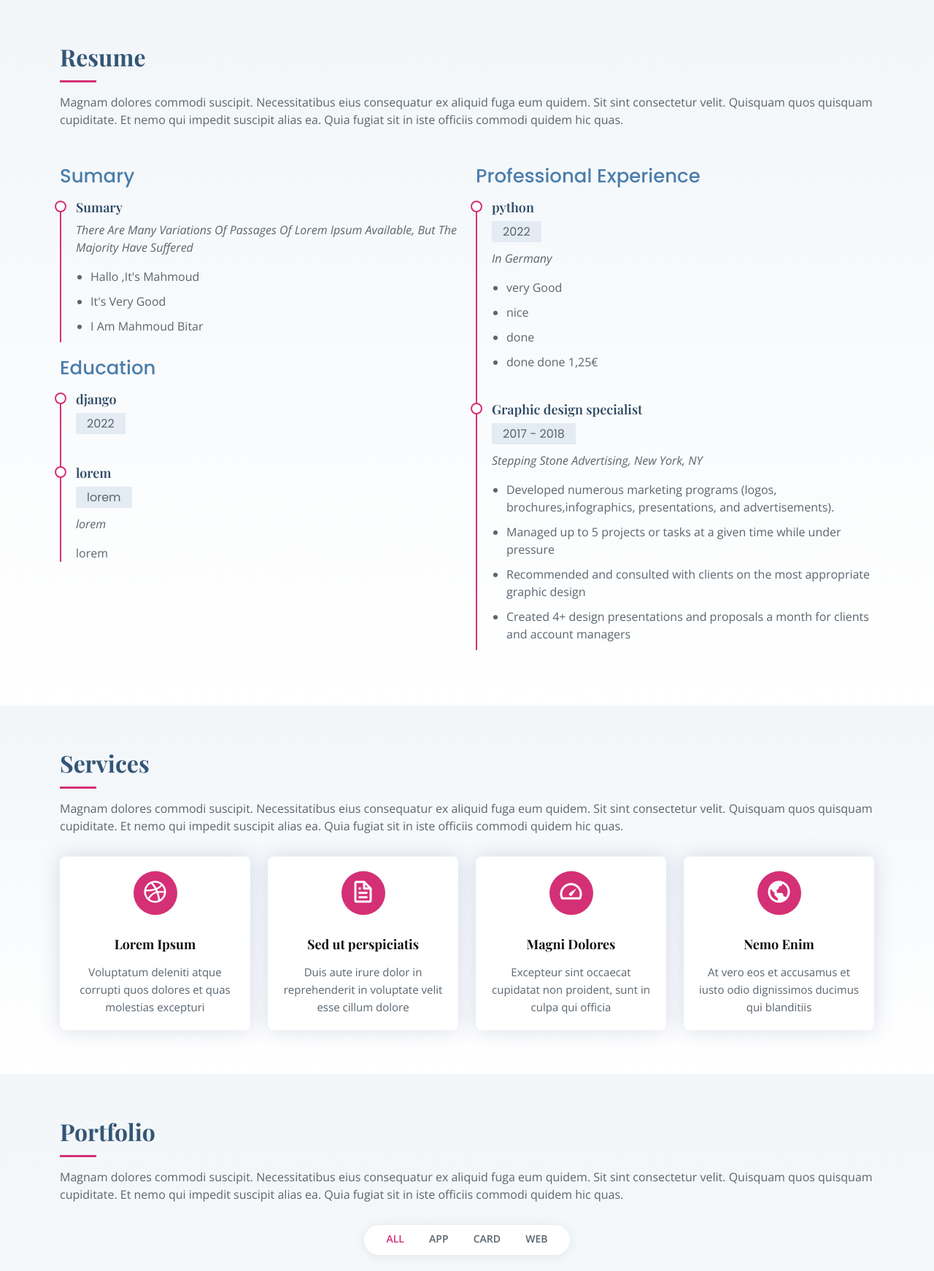
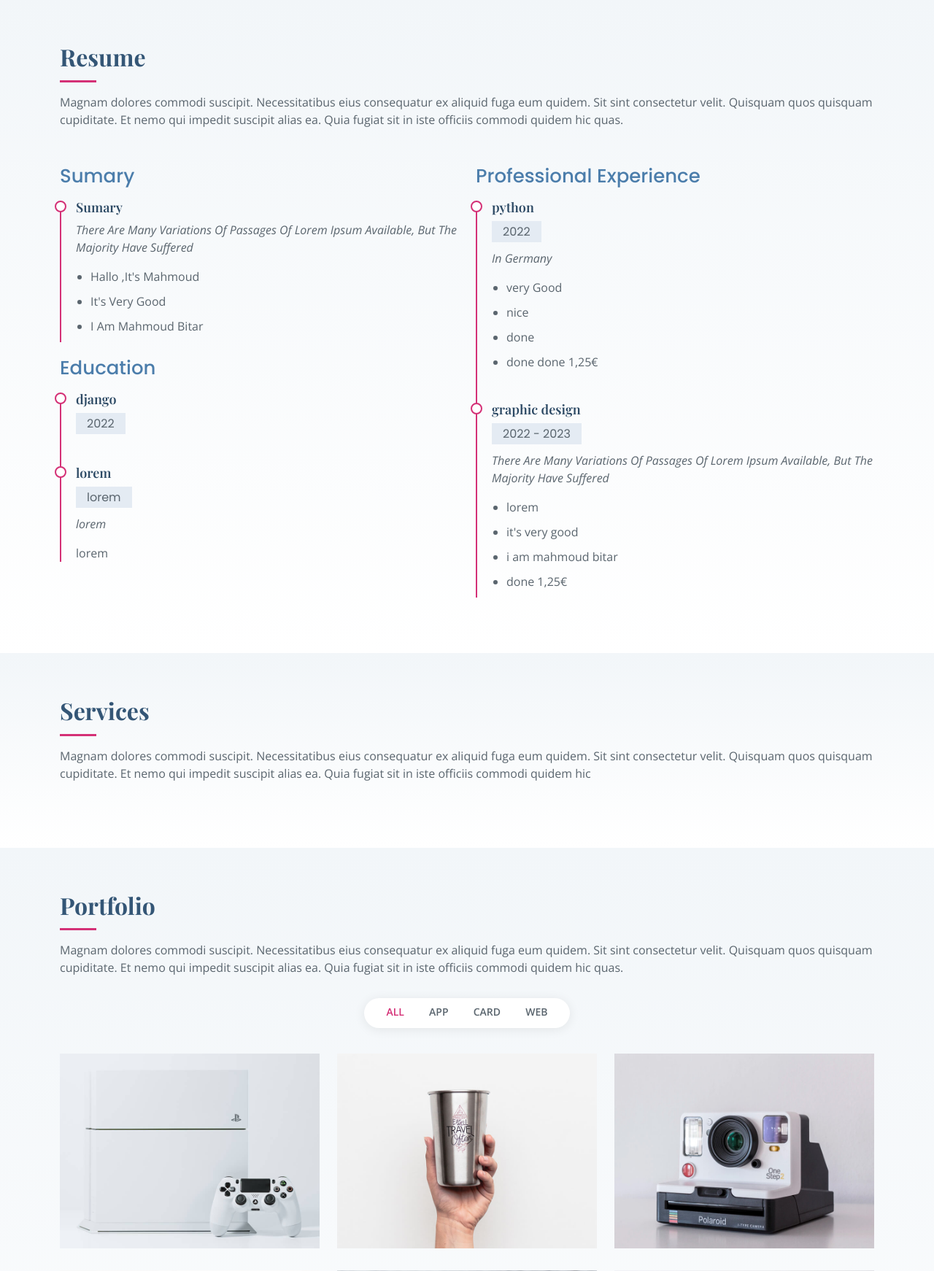
Before and after one commit to mahmoudbitar02/Mahmoud-website, a Django app: page / in a window 1280 px wide. Shown: the part 1630-3372 px from the top of the page at 73% size. Run offline with Django 4.2, Linux system fonts and the light colour scheme; data comes from the database, SQL or seed files in the repository; both versions use the stored data as it was after the commit; some libraries are stand-ins or nearby versions; some web fonts are replaced.

Commit message:
add service

```diff
--- a/mbsite/admin.py
+++ b/mbsite/admin.py
@@ -12,3 +12,4 @@ admin.site.register(models.Experience)
 admin.site.register(models.Education)
 admin.site.register(models.Services)
 admin.site.register(models.Portfolio)
+admin.site.register(models.Graphic)
--- a/mbsite/models.py
+++ b/mbsite/models.py
@@ -70,6 +70,17 @@ class Education(models.Model):
     def __str__(self):
         return self.title
 
+class Graphic(models.Model):
+    title=models.CharField(max_length=100)
+    year=models.CharField(max_length=20)
+    subtitle=models.CharField(max_length=100)
+    point1=models.CharField(max_length=100)
+    point2=models.CharField(max_length=100)
+    point3=models.CharField(max_length=100)
+    point4=models.CharField(max_length=100)
+    def __str__(self):
+        return self.title
+
 
 class Services(models.Model):
     speech=models.CharField(max_length=2000)
--- a/mbsite/templates/index.html
+++ b/mbsite/templates/index.html
@@ -270,15 +270,15 @@
               </p>
             </div>
             <div class="resume-item">
-              <h4>Graphic design specialist</h4>
-              <h5>2017 - 2018</h5>
-              <p><em>Stepping Stone Advertising, New York, NY</em></p>
+              <h4>{{graphic.title}}</h4>
+              <h5>{{graphic.year}}</h5>
+              <p><em>{{graphic.subtitle|title}}</em></p>
               <p>
               <ul>
-                <li>Developed numerous marketing programs (logos, brochures,infographics, presentations, and advertisements).</li>
-                <li>Managed up to 5 projects or tasks at a given time while under pressure</li>
-                <li>Recommended and consulted with clients on the most appropriate graphic design</li>
-                <li>Created 4+ design presentations and proposals a month for clients and account managers</li>
+                <li>{{graphic.point1}}</li>
+                <li>{{graphic.point2}}</li>
+                <li>{{graphic.point3}}</li>
+                <li>{{graphic.point4}}</li>
               </ul>
               </p>
             </div>
@@ -294,41 +294,23 @@
 
         <div class="section-title">
           <h2>Services</h2>
-          <p>Magnam dolores commodi suscipit. Necessitatibus eius consequatur ex aliquid fuga eum quidem. Sit sint consectetur velit. Quisquam quos quisquam cupiditate. Et nemo qui impedit suscipit alias ea. Quia fugiat sit in iste officiis commodi quidem hic quas.</p>
+          <p>{{service.speech}}</p>
         </div>
 
         <div class="row">
-          <div class="col-md-6 col-lg-3 d-flex align-items-stretch mb-5 mb-lg-0">
-            <div class="icon-box">
-              <div class="icon"><i class="bx bxl-dribbble"></i></div>
-              <h4 class="title"><a href="">Lorem Ipsum</a></h4>
-              <p class="description">Voluptatum deleniti atque corrupti quos dolores et quas molestias excepturi</p>
+          {% for servi in Service %}
+            <div class="col-md-6 col-lg-3 d-flex align-items-stretch mb-5 mb-lg-0">
+              <div class="icon-box">
+                <div class="icon"><i class="{{servi.icon}}"></i></div>
+                <h4 class="title"><a href="">{{servi.title}}</a></h4>
+                <p class="description">{{servi.subtitle}}</p>
+              </div>
             </div>
-          </div>
 
-          <div class="col-md-6 col-lg-3 d-flex align-items-stretch mb-5 mb-lg-0">
-            <div class="icon-box">
-              <div class="icon"><i class="bx bx-file"></i></div>
-              <h4 class="title"><a href="">Sed ut perspiciatis</a></h4>
-              <p class="description">Duis aute irure dolor in reprehenderit in voluptate velit esse cillum dolore</p>
-            </div>
-          </div>
+          {% endfor %}
 
-          <div class="col-md-6 col-lg-3 d-flex align-items-stretch mb-5 mb-lg-0">
-            <div class="icon-box">
-              <div class="icon"><i class="bx bx-tachometer"></i></div>
-              <h4 class="title"><a href="">Magni Dolores</a></h4>
-              <p class="description">Excepteur sint occaecat cupidatat non proident, sunt in culpa qui officia</p>
-            </div>
-          </div>
 
-          <div class="col-md-6 col-lg-3 d-flex align-items-stretch mb-5 mb-lg-0">
-            <div class="icon-box">
-              <div class="icon"><i class="bx bx-world"></i></div>
-              <h4 class="title"><a href="">Nemo Enim</a></h4>
-              <p class="description">At vero eos et accusamus et iusto odio dignissimos ducimus qui blanditiis</p>
-            </div>
-          </div>
+
 
         </div>
 
--- a/mbsite/views.py
+++ b/mbsite/views.py
@@ -1,7 +1,7 @@
 from django.shortcuts import render
 
 # Create your views here.
-from .models import Mysilf, About, Skills, Sumary, Education, Experience
+from .models import Mysilf, About, Skills, Sumary, Education, Experience, Graphic, Services
 
 def home(request):
     mysilf=Mysilf.objects.last()
@@ -14,6 +14,8 @@ def home(request):
     sumary=Sumary.objects.last()
     education=Education.objects.last()
     experience=Experience.objects.last()
+    graphic=Graphic.objects.last()
+    service=Services.objects.last()
 
     return render(request, 'index.html',{
 
@@ -27,6 +29,8 @@ def home(request):
     'sumary':sumary,
     'education':education,
     'experience':experience,
+    'graphic':graphic,
+    'service':service,
 
 
     })
```
Also changed, not shown: db.sqlite3, mbsite/migrations/0007_graphic.py (added).
